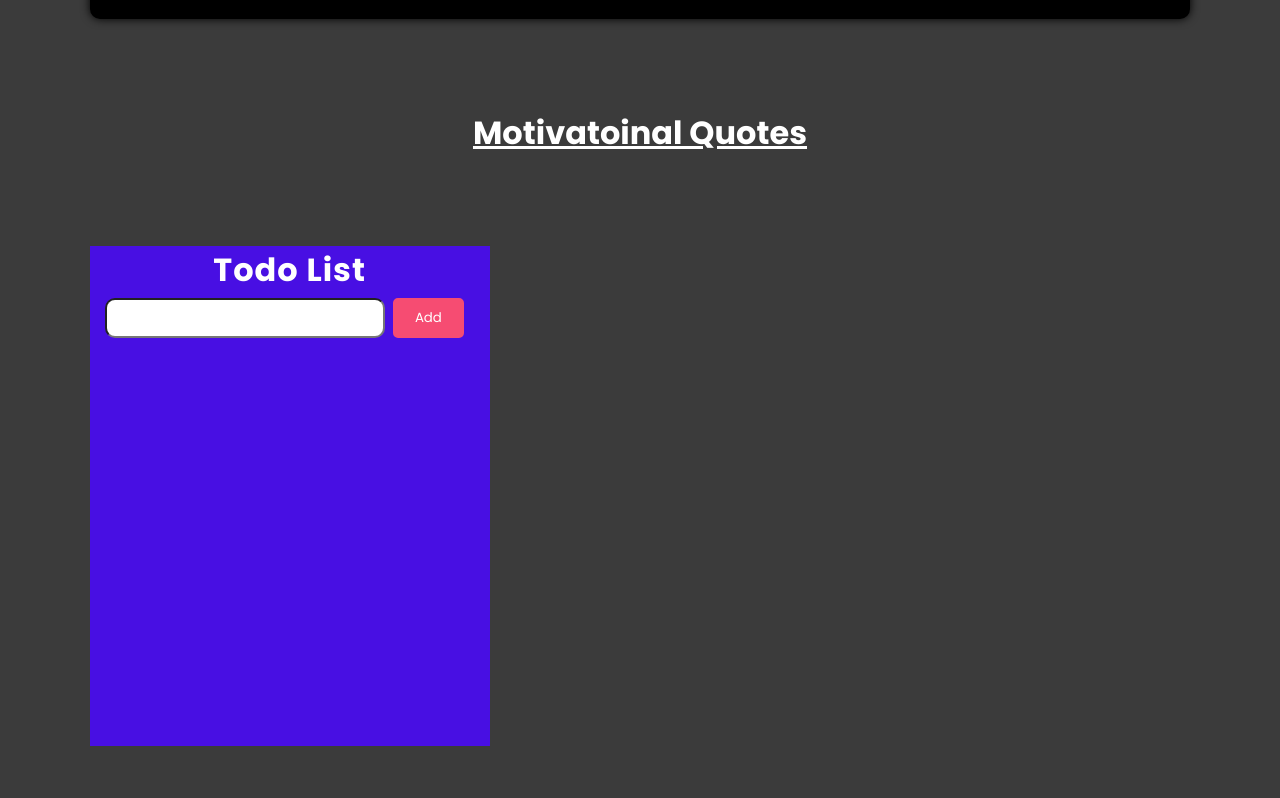
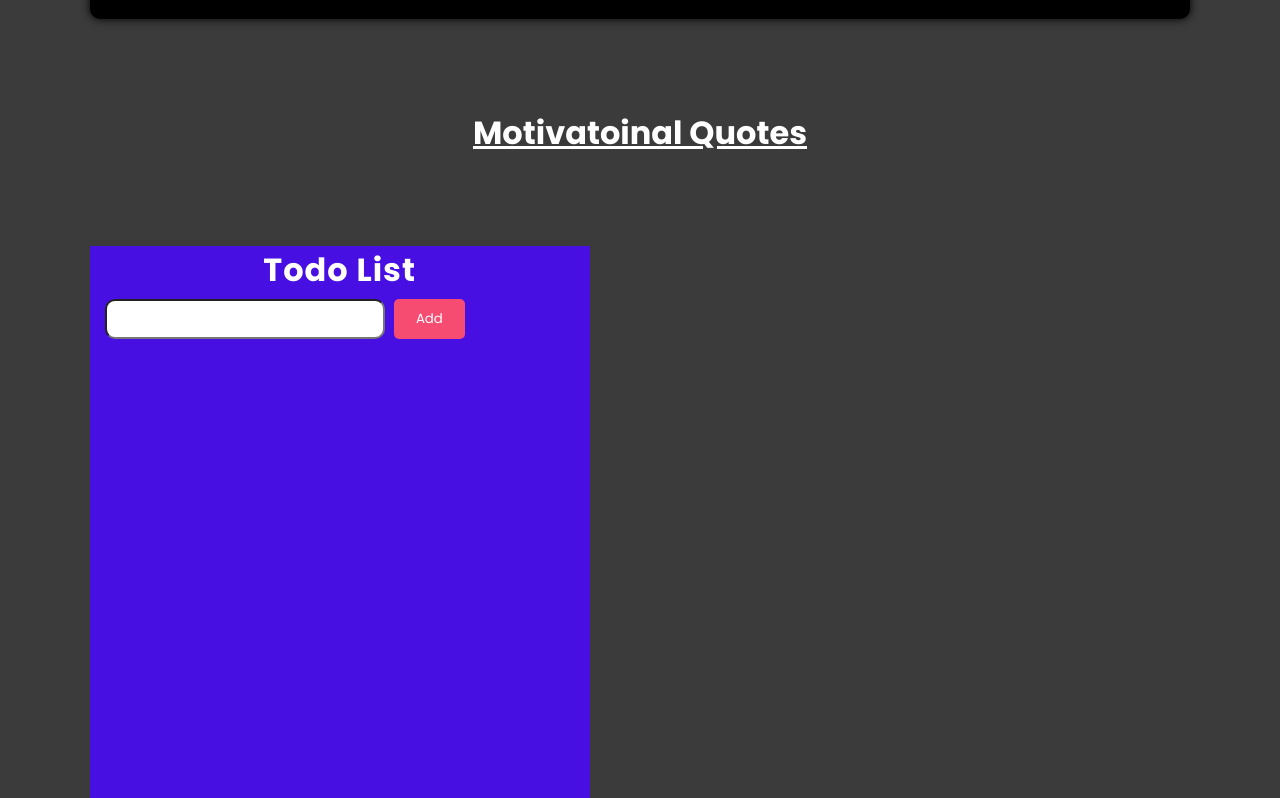
Before and after one commit to rishirocks/rocky-self-planned-web, a plain HTML site: page index.html in a window 1280 px wide. Shown: the part 4666-5464 px from the top of the page. Drawn offline with Linux system fonts and the light colour scheme.

Commit message:
Update style.css

```diff
--- a/style.css
+++ b/style.css
@@ -63,9 +63,10 @@ body {
     justify-content: center;
 }
 .to-do-container {
+    margin-left: 200px;
     margin: 7%;
-    height: 500px;
-    width: 400px;
+    height: 600px;
+    width: 500px;
     color: white;
     background: #480fe3;
     justify-content: center;
```
